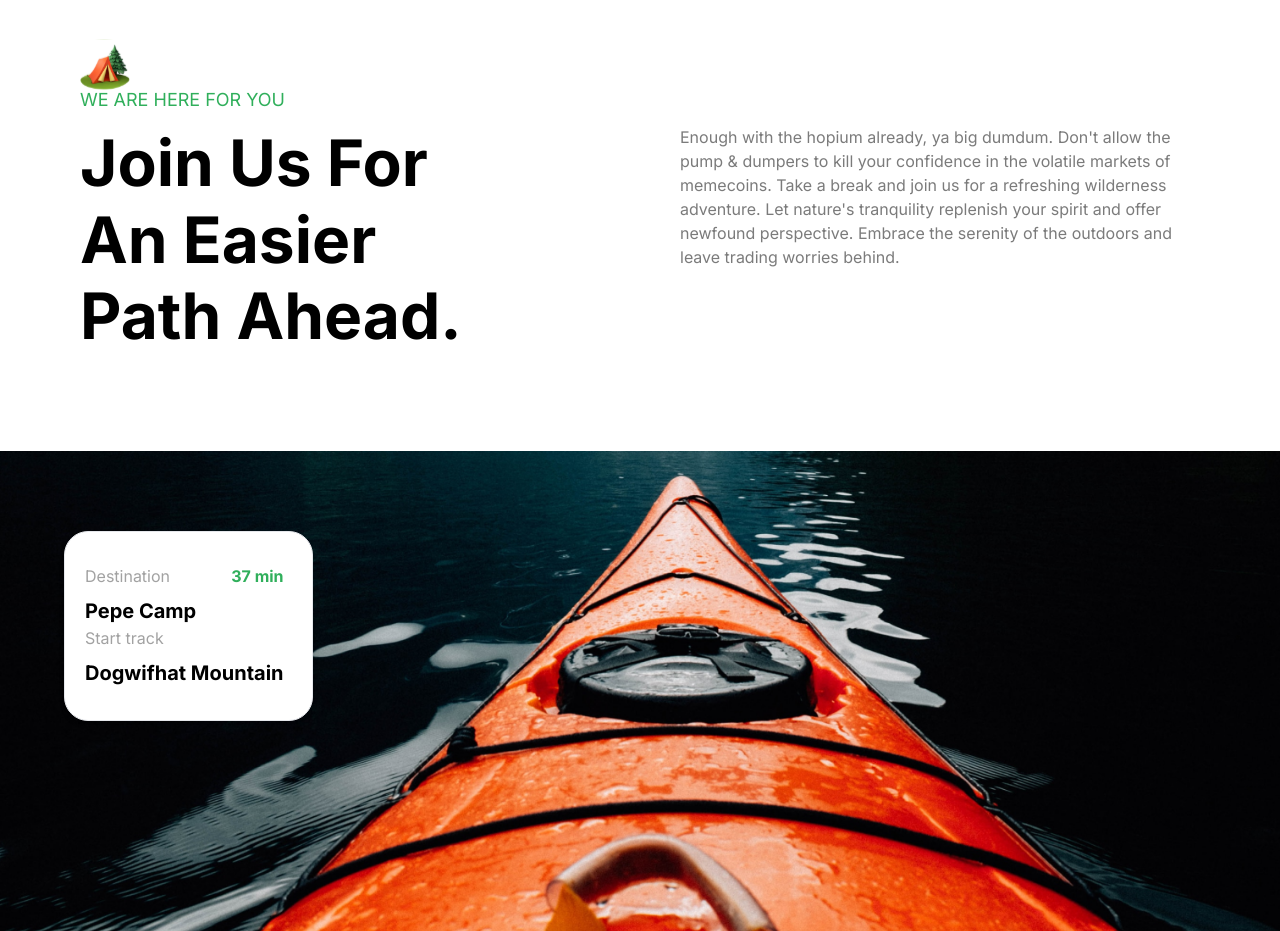
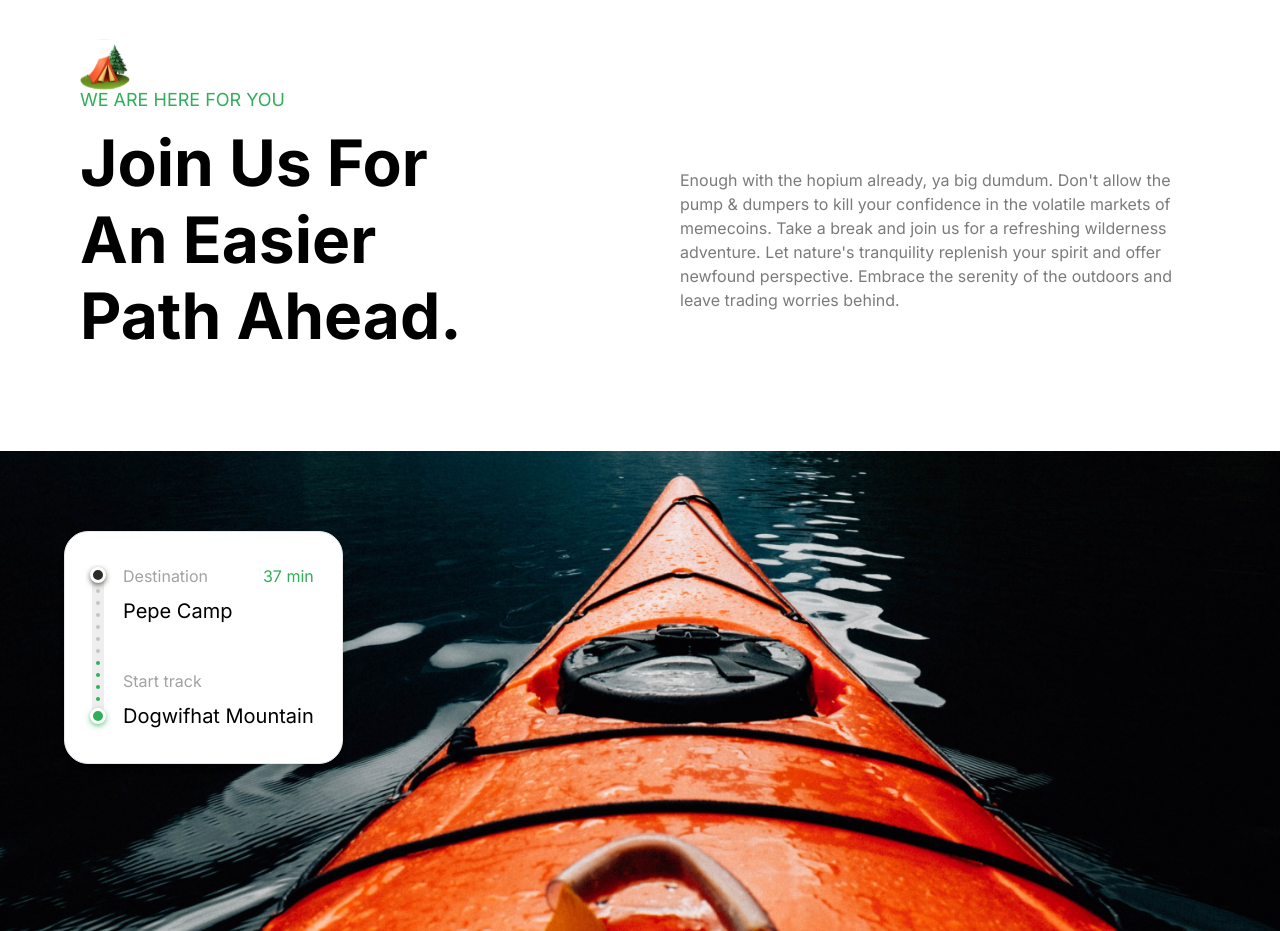
Before and after one commit to eddyK15501/travel-app, a Next.js app: page / in a window 1280 px wide. Shown: the part 1800-2731 px from the top of the page. Built offline with nearby package versions, Linux system fonts and the light colour scheme.

Commit message:
Guide.tsx complete; Features.tsx start

```diff
--- a/components/Features.tsx
+++ b/components/Features.tsx
@@ -1,5 +1,3 @@
-import React from 'react'
-
 const Features = () => {
   return (
     <div>Features</div>
--- a/components/Guide.tsx
+++ b/components/Guide.tsx
@@ -8,7 +8,7 @@ const Guide = () => {
         <p className='uppercase regular-18 -mt-1 mb-3 text-green-50'>
           We Are Here For You
         </p>
-        <div className='flex flex-wrap justify-between gap-5 lg:gap-10'>
+        <div className='flex flex-wrap justify-between items-center gap-5 lg:gap-10'>
           <h2 className='bold-40 lg:bold-64 xl:max-w-[390px]'>
             Join Us For An Easier Path Ahead.
           </h2>
@@ -31,17 +31,24 @@ const Guide = () => {
           className='w-full object-cover object-center 2xl:rounded-5xl'
         />
         <div className='absolute flex bg-white py-8 pl-5 pr-7 gap-3 rounded-3xl border shadow-md md:left-[5%] lg:top-20'>
+          <Image
+            src='/meter.svg'
+            alt='track-meter'
+            width={16}
+            height={158}
+            className='h-full w-auto'
+          />
           <div className='flexBetween flex-col'>
             <div className='flex w-full flex-col'>
               <div className='flexBetween w-full'>
                 <p className='regular-16 text-gray-20'>Destination</p>
-                <p className='bold-16 text-green-50'>37 min</p>
+                <p className='regular-16 text-green-50'>37 min</p>
               </div>
-              <p className='bold-20 mt-2'>Pepe Camp</p>
+              <p className='regular-20 mt-2'>Pepe Camp</p>
             </div>
             <div className='flex w-full flex-col'>
               <p className='regular-16 text-gray-20'>Start track</p>
-              <h4 className='bold-20 mt-2 whitespace-nowrap'>
+              <h4 className='regular-20 mt-2 whitespace-nowrap'>
                 Dogwifhat Mountain
               </h4>
             </div>
```
